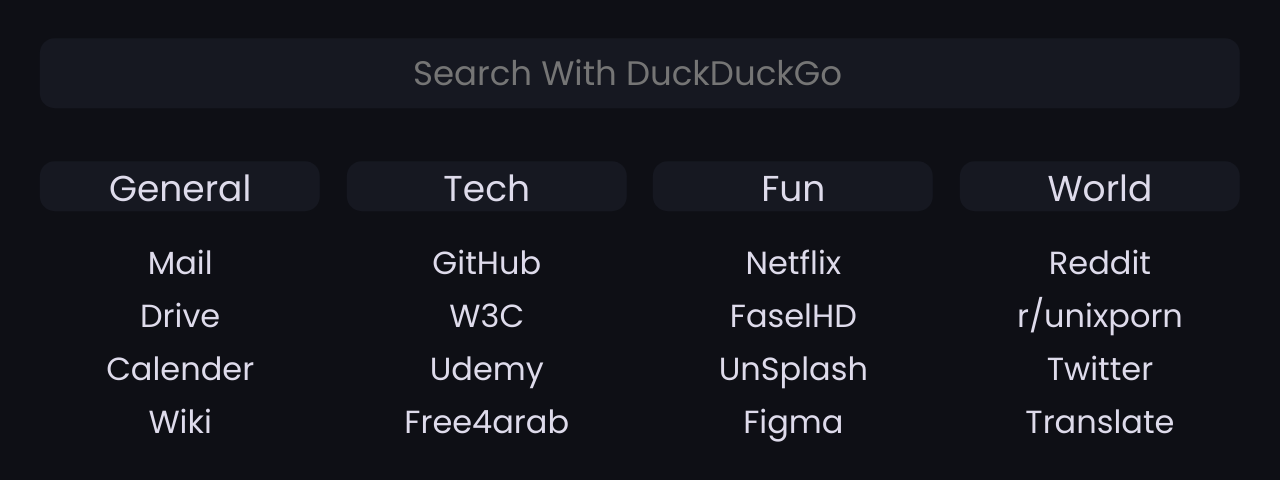
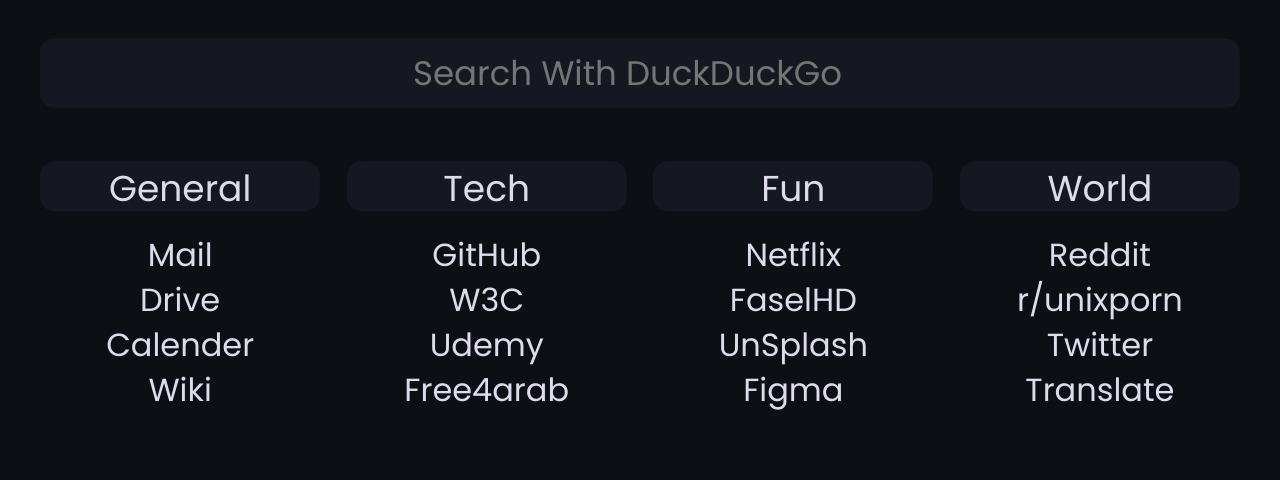
Before and after one commit to mahmoudk1000/startpage, a browser extension: page index.html in a window 1280 px wide. Shown: the part 266-746 px from the top of the page. Drawn offline with Linux system fonts and the light colour scheme.

Commit message:
removed extra padding
miss located was looking off.

```diff
--- a/css/style.css
+++ b/css/style.css
@@ -94,7 +94,6 @@
 .in_list {
   border-radius: 15px;
   height: 45px;
-  padding-top: 8px;
 }
 .in_list:hover {
   background-color: var(--lightbg);
```
